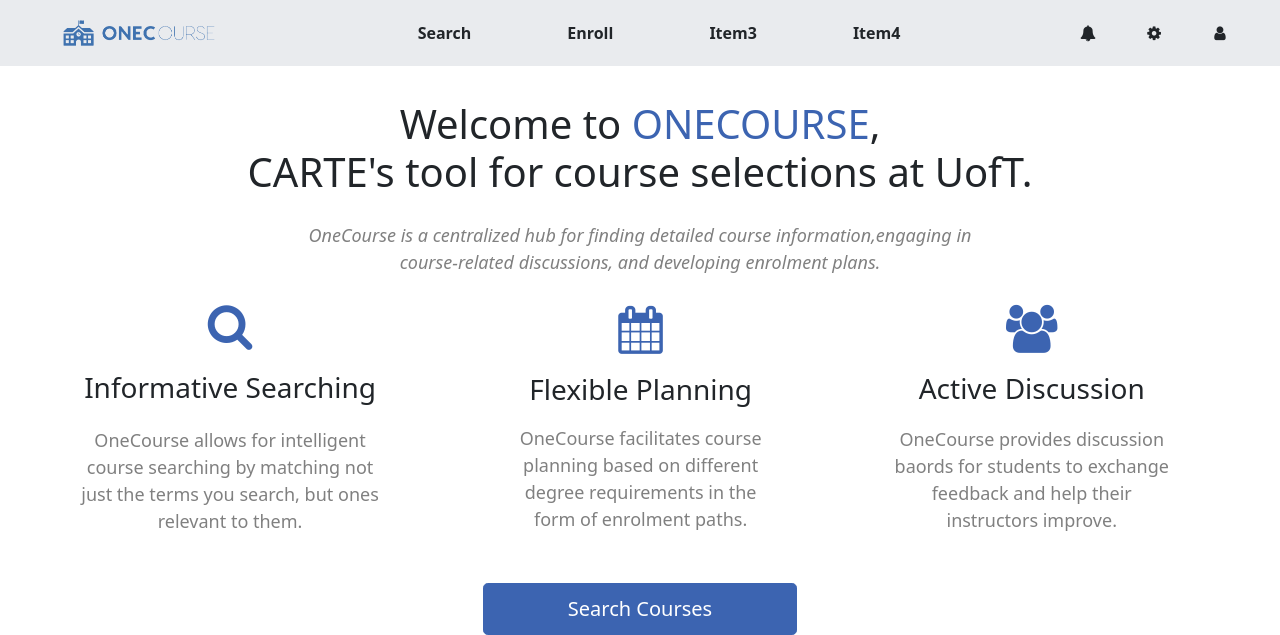
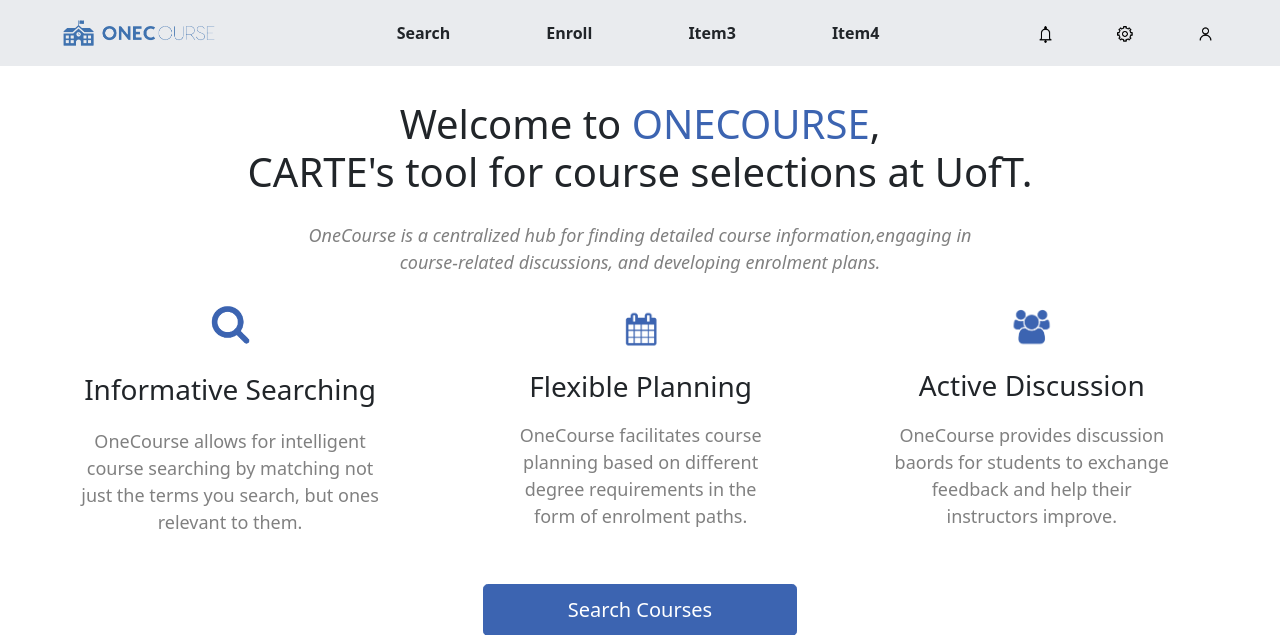
Before and after one commit to ECE444-2021Fall/project1-education-pathways-group-1-teamone, a Flask app: page / in a window 1280 px wide. Shown: the top 635 px of the page. Run offline with Flask 2, Linux system fonts and the light colour scheme; parts of the project's set-up code (start-up, migrations or seed data) failed here and were passed over; some libraries are stand-ins or nearby versions.

Commit message:
Replace fa icons with static images

```diff
--- a/project/static/styles/navbar.css
+++ b/project/static/styles/navbar.css
@@ -27,9 +27,6 @@ ul.mx-auto li:hover {
 nav i.fa-fw:hover {
     transform: scale(1.5);
 }
-.mx-right > li{
-  padding-right:30px;
-}
 
 img {
   max-width: 100%;
--- a/project/templates/index.html
+++ b/project/templates/index.html
@@ -16,7 +16,8 @@
       <tbody>
           <tr>
           <td>
-              <i class="fa fa-search fa-3x" style="color:#3C64B1"></i>
+              <!-- <i class="fa fa-search fa-3x" style="color:#3C64B1"></i> -->
+              <img src="{{url_for('static', filename='images/index_search.png')}}"  alt="search" width=12%>
               <h3> Informative Searching </h3>
 
               <p>
@@ -25,7 +26,8 @@
 
           </td>
           <td>
-              <i class="fa fa-calendar-alt fa-3x" style="color:#3C64B1"></i>
+              <!-- <i class="fa fa-calendar-alt fa-3x" style="color:#3C64B1"></i> -->
+              <img src="{{url_for('static', filename='images/index_plan.png')}}"  alt="plan" width=12%>
               <h3> Flexible Planning </h3>
               <p>
                   OneCourse facilitates course planning based on different degree requirements in the form of enrolment paths.
@@ -33,7 +35,8 @@
 
           </td>
           <td>
-              <i class="fa fa-users fa-3x" style="color:#3C64B1"></i>
+              <!-- <i class="fa fa-users fa-3x" style="color:#3C64B1"></i> -->
+              <img src="{{url_for('static', filename='images/index_discuss.png')}}"  alt="discuss" width=12%>
               <h3>Active Discussion </h3>
               <p>
                 OneCourse provides discussion baords for students to exchange feedback and help their instructors improve.
--- a/project/templates/navbar.html
+++ b/project/templates/navbar.html
@@ -26,17 +26,20 @@
             <ul class="navbar-nav mx-right">
                 <li class="nav-item">
                     <a class="nav-link text-dark" href="/">
-                        <i class="fa fa-fw fa-bell"></i>
+                        <!-- <i class="fa fa-fw fa-bell"></i> -->
+                        <img src="{{url_for('static', filename='images/navbar_bell.png')}}"  alt="bell" width=30%>
                     </a>
                 </li>
                 <li class="nav-item">
                     <a class="nav-link text-dark" href="/">
-                        <i class="fa fa-fw fa-cog"></i>
+                        <!-- <i class="fa fa-fw fa-cog"></i> -->
+                        <img src="{{url_for('static', filename='images/navbar_gear.png')}}"  alt="gear" width=30%>
                     </a>
                 </li>
                 <li class="nav-item">
                     <a class="nav-link text-dark" href="/user">
-                        <i class="fa fa-fw fa-user"></i>
+                        <!-- <i class="fa fa-fw fa-user"></i> -->
+                        <img src="{{url_for('static', filename='images/navbar_user.png')}}"  alt="user" width=30%>
                     </a>
                 </li>
             </ul>
```
Also changed, not shown: project/static/images/index_discuss.png (added), project/static/images/index_plan.png (added), project/static/images/index_search.png (added).
